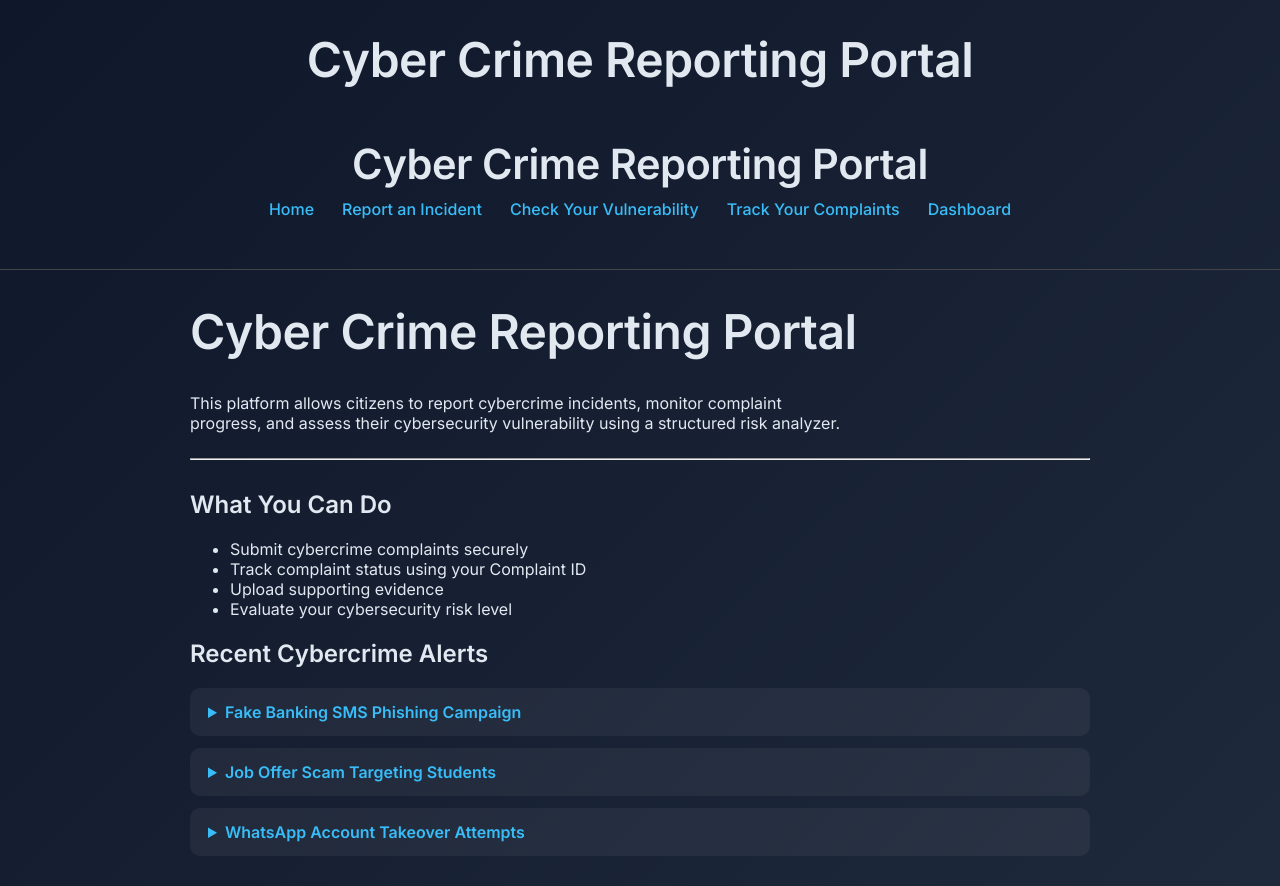
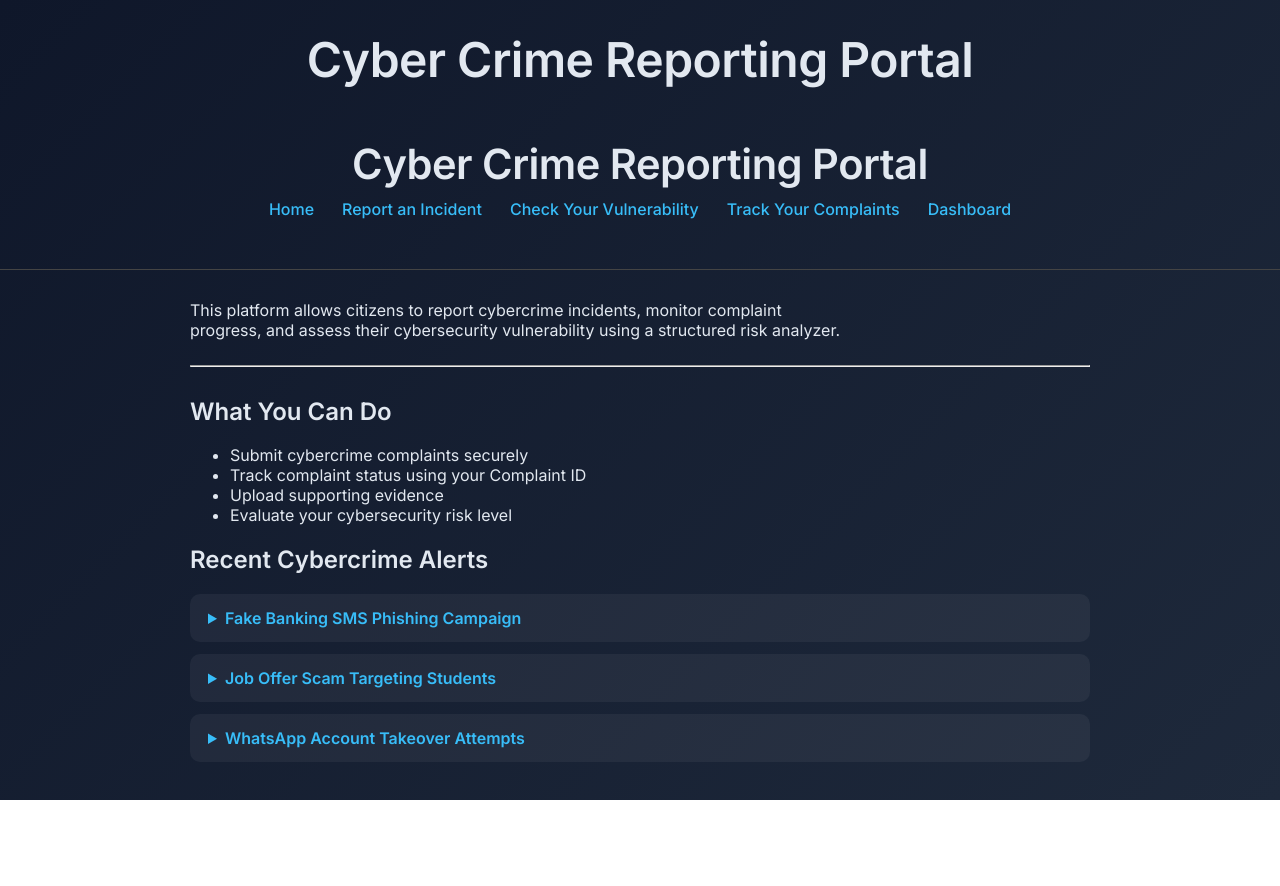
Before and after one commit to Praneel15-01-01/cyber-crime-portal, a React (Vite) app: page /#/ in a window 1280 px wide. After the commit the page ends 800 px from the top, so only its background shows below. Built offline with nearby package versions, Linux system fonts and the light colour scheme.

Commit message:
Did some stuff

```diff
--- a/src/pages/home.jsx
+++ b/src/pages/home.jsx
@@ -1,7 +1,7 @@
 function Home() {
   return (
     <div className="page-container">
-      <h1>Cyber Crime Reporting Portal</h1>
+
 
       <p style={{ maxWidth: "650px", marginBottom: "25px" }}>
         This platform allows citizens to report cybercrime incidents,
```
